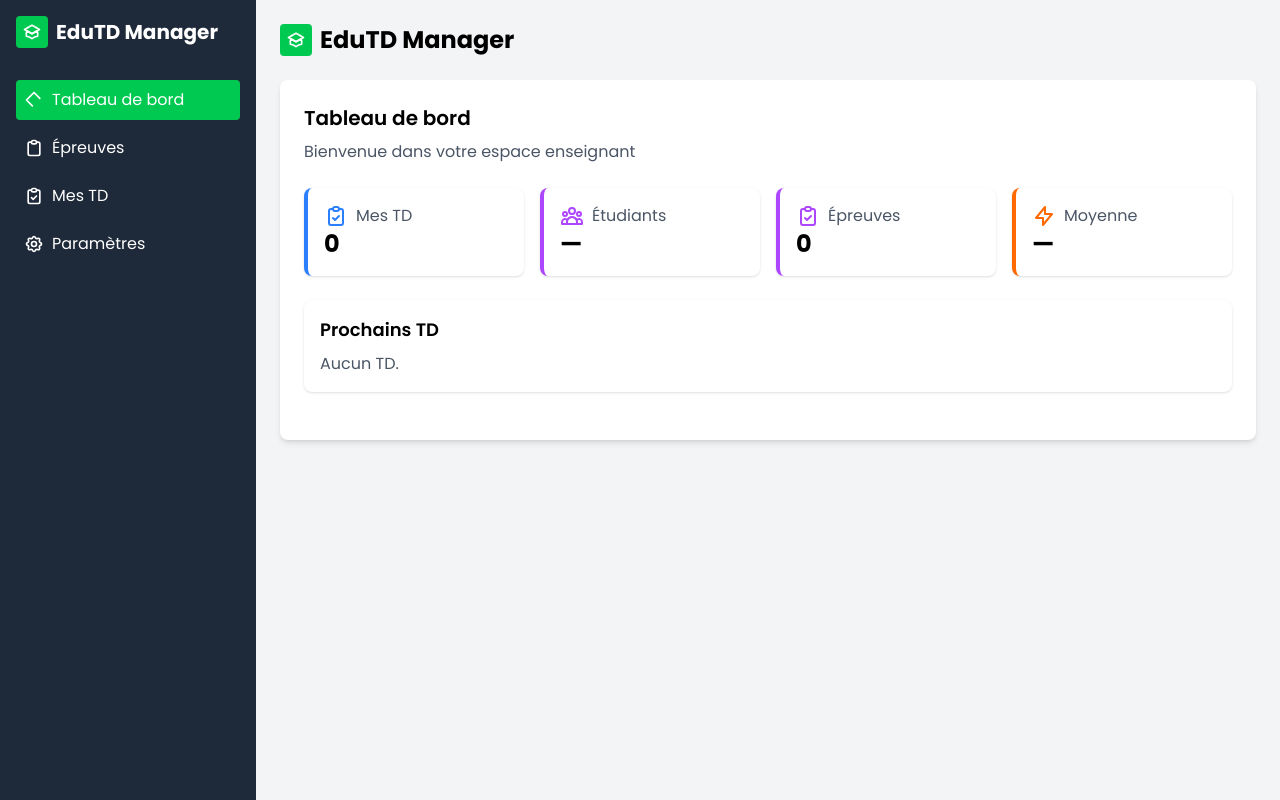
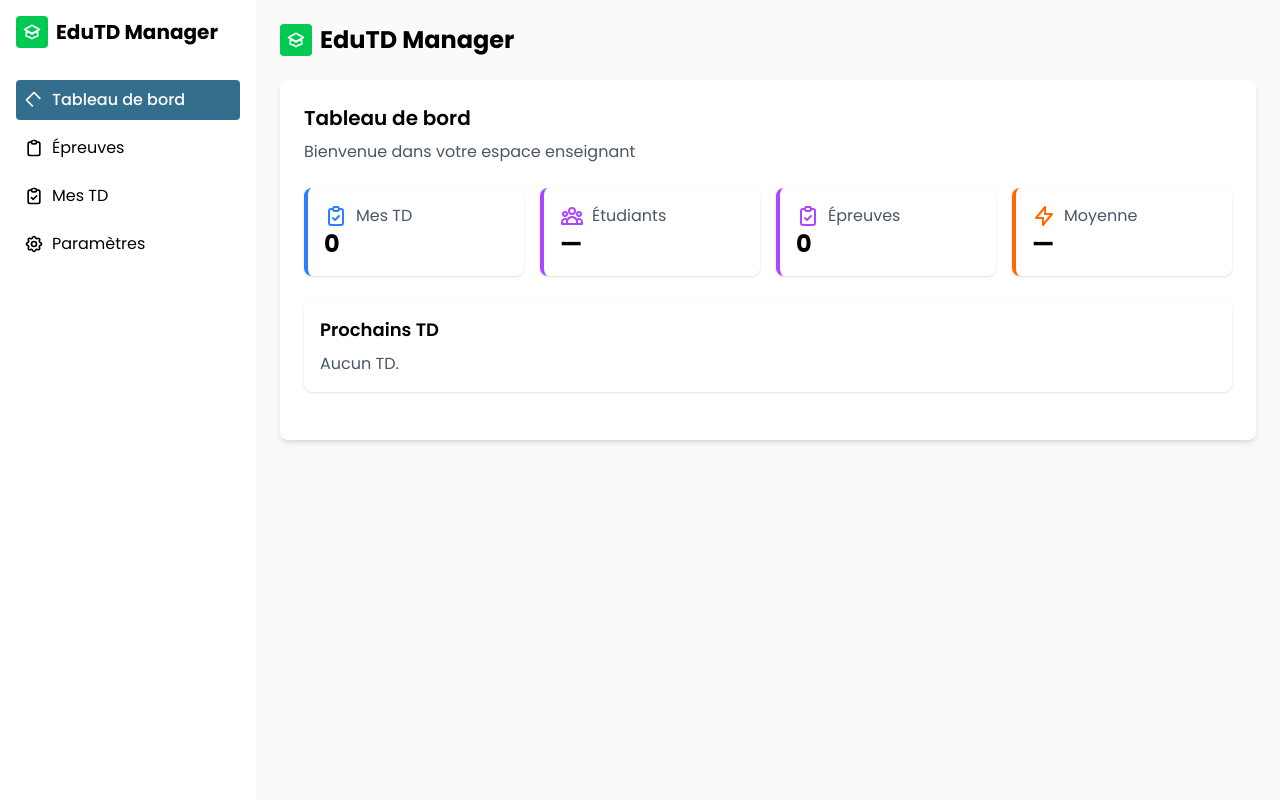
Before and after one commit to Hosnel-tech/td-manager, a Next.js app: page /teach_dashboard in a window 1280 px wide. Built offline with nearby package versions, Linux system fonts and the light colour scheme.

Commit message:
update teach_dashboard

```diff
--- a/src/app/(teacher)/teach_dashboard/page.tsx
+++ b/src/app/(teacher)/teach_dashboard/page.tsx
@@ -9,7 +9,7 @@ export default function Dashboard() {
       <Sidebar />
 
       {/* Main content area */}
-      <div className="flex-1 bg-gray-100 p-6">
+      <div className="flex-1 bg-[#F2F2F4]/40 p-6">
         <div className="flex items-center mb-6">
           <div className="w-8 h-8 bg-green-500 rounded flex items-center justify-center mr-2">
             <svg className="w-5 h-5 text-white" fill="none" stroke="currentColor" viewBox="0 0 24 24">
--- a/src/components/teach_sidebar.tsx
+++ b/src/components/teach_sidebar.tsx
@@ -5,7 +5,7 @@ import Link from 'next/link';
 export default function TeachSidebar() {
   return (
     // Container for the sidebar with fixed width and full height, styled with a dark background
-    <div className="w-64 h-screen bg-gray-800 text-white p-4">
+    <div className="w-64 h-screen bg-white text-black p-4">
       {/* Header section with the app logo and title */}
       <div className="flex items-center mb-8">
         {/* Icon container with green background to represent the app logo */}
@@ -21,28 +21,28 @@ export default function TeachSidebar() {
       {/* Navigation menu with spaced-out links */}
       <nav className="space-y-2">
         {/* Dashboard link with green background to indicate active/current page */}
-        <Link href="/dashboard" className="flex items-center p-2 bg-green-500 rounded hover:bg-green-600">
+        <Link href="/dashboard" className="flex items-center p-2 bg-[#004B70]/80 rounded hover:bg-[#004B70] text-white font-medium">
           <svg className="w-5 h-5 mr-2" fill="none" stroke="currentColor" viewBox="0 0 24 24">
             <path strokeLinecap="round" strokeLinejoin="round" strokeWidth="2" d="M3 12l2-2m0 0l7-7 7 7m-9 9l-7-7" />
           </svg>
           Tableau de bord
         </Link>
         {/* Exams link with hover effect */}
-        <Link href="/exams" className="flex items-center p-2 hover:bg-gray-700 rounded">
+        <Link href="/exams" className="flex items-center p-2 hover:bg-gray-100 hover:font-medium rounded">
           <svg className="w-5 h-5 mr-2" fill="none" stroke="currentColor" viewBox="0 0 24 24">
             <path strokeLinecap="round" strokeLinejoin="round" strokeWidth="2" d="M9 5H7a2 2 0 00-2 2v12a2 2 0 002 2h10a2 2 0 002-2V7a2 2 0 00-2-2h-2M9 5a2 2 0 002 2h2a2 2 0 002-2M9 5a2 2 0 012-2h2a2 2 0 012 2" />
           </svg>
           Épreuves
         </Link>
         {/* Assignments link with hover effect */}
-        <Link href="/assignments" className="flex items-center p-2 hover:bg-gray-700 rounded">
+        <Link href="/assignments" className="flex items-center p-2 hover:bg-gray-100 hover:font-medium rounded">
           <svg className="w-5 h-5 mr-2" fill="none" stroke="currentColor" viewBox="0 0 24 24">
             <path strokeLinecap="round" strokeLinejoin="round" strokeWidth="2" d="M9 5H7a2 2 0 00-2 2v12a2 2 0 002 2h10a2 2 0 002-2V7a2 2 0 00-2-2h-2M9 5a2 2 0 002 2h2a2 2 0 002-2M9 5a2 2 0 012-2h2a2 2 0 012 2m-6 9l2 2 4-4" />
           </svg>
           Mes TD
         </Link>
         {/* Settings link with hover effect */}
-        <Link href="/settings" className="flex items-center p-2 hover:bg-gray-700 rounded">
+        <Link href="/settings" className="flex items-center p-2 hover:bg-gray-100 hover:font-medium rounded">
           <svg className="w-5 h-5 mr-2" fill="none" stroke="currentColor" viewBox="0 0 24 24">
             <path strokeLinecap="round" strokeLinejoin="round" strokeWidth="2" d="M10.325 4.317c.426-1.756 2.924-1.756 3.35 0a1.724 1.724 0 002.573 1.066c1.543-.94 3.31.826 2.37 2.37a1.724 1.724 0 001.065 2.572c1.756.426 1.756 2.924 0 3.35a1.724 1.724 0 00-1.066 2.573c.94 1.543-.826 3.31-2.37 2.37a1.724 1.724 0 00-2.572 1.065c-.426 1.756-2.924 1.756-3.35 0a1.724 1.724 0 00-2.573-1.066c-1.543.94-3.31-.826-2.37-2.37a1.724 1.724 0 00-1.065-2.572c-1.756-.426-1.756-2.924 0-3.35a1.724 1.724 0 001.066-2.573c-.94-1.543.826-3.31 2.37-2.37.996.608 2.296.07 2.572-1.065z" />
             <path strokeLinecap="round" strokeLinejoin="round" strokeWidth="2" d="M15 12a3 3 0 11-6 0 3 3 0 016 0z" />
```
